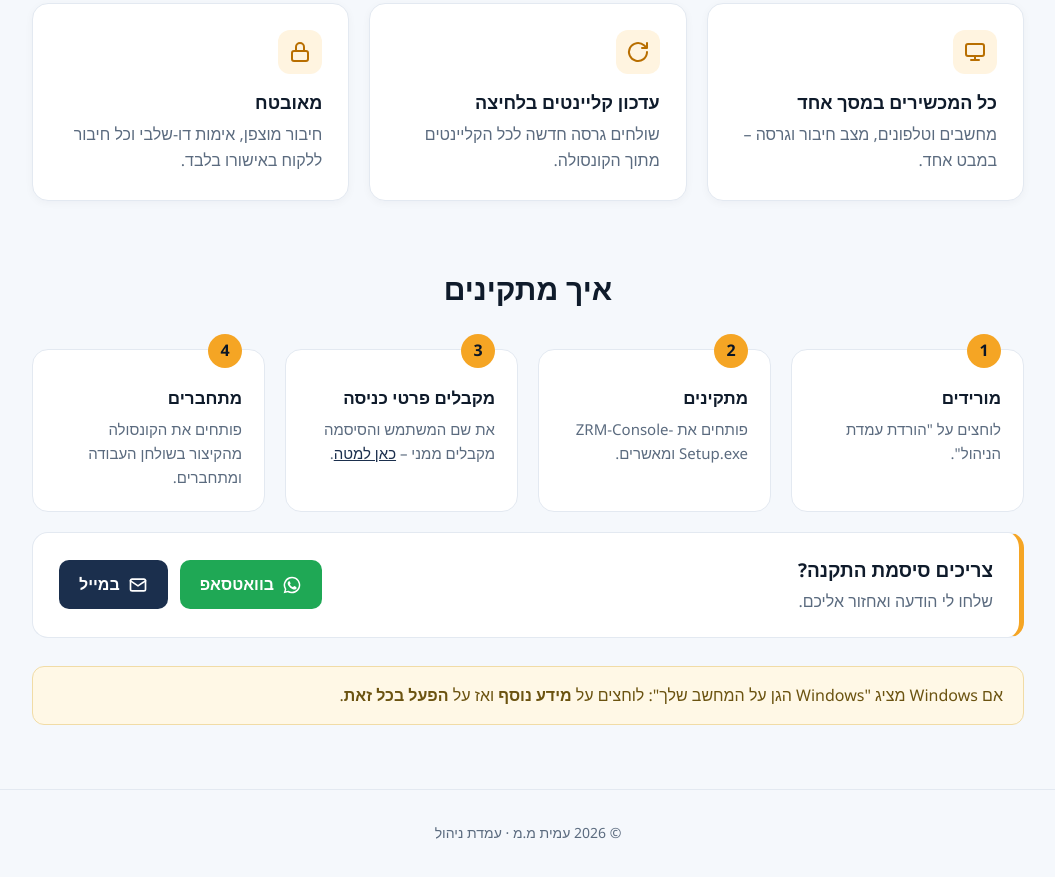
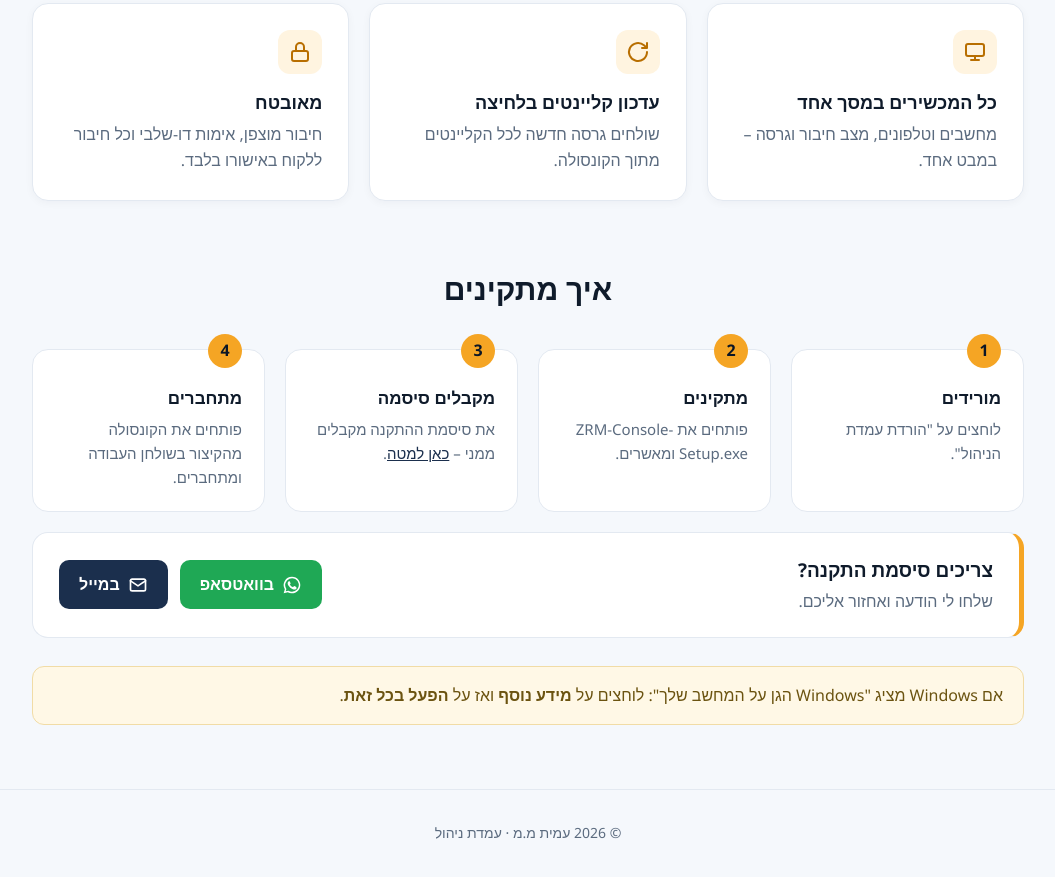
Before and after one commit to azombit/amitmm-support, a plain HTML site: page console.html in a window 1280 px wide. Shown: the part 782-1659 px from the top of the page, without its empty margins (112-1167 px from the left). Drawn offline with Linux system fonts and the light colour scheme.

Commit message:
Console page: step 3 asks for the installation password
Co-Authored-By: Claude Opus 5.5 <noreply@anthropic.com>

```diff
--- a/console.html
+++ b/console.html
@@ -64,7 +64,7 @@
   <div class="steps">
     <div class="step"><h3><span data-l="he">מורידים</span><span data-l="en">Download</span></h3><p><span data-l="he">לוחצים על "הורדת עמדת הניהול".</span><span data-l="en">Click "Download the console".</span></p></div>
     <div class="step"><h3><span data-l="he">מתקינים</span><span data-l="en">Install</span></h3><p><span data-l="he">פותחים את ZRM-Console-Setup.exe ומאשרים.</span><span data-l="en">Open ZRM-Console-Setup.exe and accept.</span></p></div>
-    <div class="step"><h3><span data-l="he">מקבלים פרטי כניסה</span><span data-l="en">Get your sign-in</span></h3><p><span data-l="he">את שם המשתמש והסיסמה מקבלים ממני – <a href="#pw">כאן למטה</a>.</span><span data-l="en">You get your user name and password from me – <a href="#pw">right below</a>.</span></p></div>
+    <div class="step"><h3><span data-l="he">מקבלים סיסמה</span><span data-l="en">Get the password</span></h3><p><span data-l="he">את סיסמת ההתקנה מקבלים ממני – <a href="#pw">כאן למטה</a>.</span><span data-l="en">Get the installation password from me – <a href="#pw">right below</a>.</span></p></div>
     <div class="step"><h3><span data-l="he">מתחברים</span><span data-l="en">Sign in</span></h3><p><span data-l="he">פותחים את הקונסולה מהקיצור בשולחן העבודה ומתחברים.</span><span data-l="en">Open the console from the desktop shortcut and sign in.</span></p></div>
   </div>
   <div class="pw" id="pw">
```
